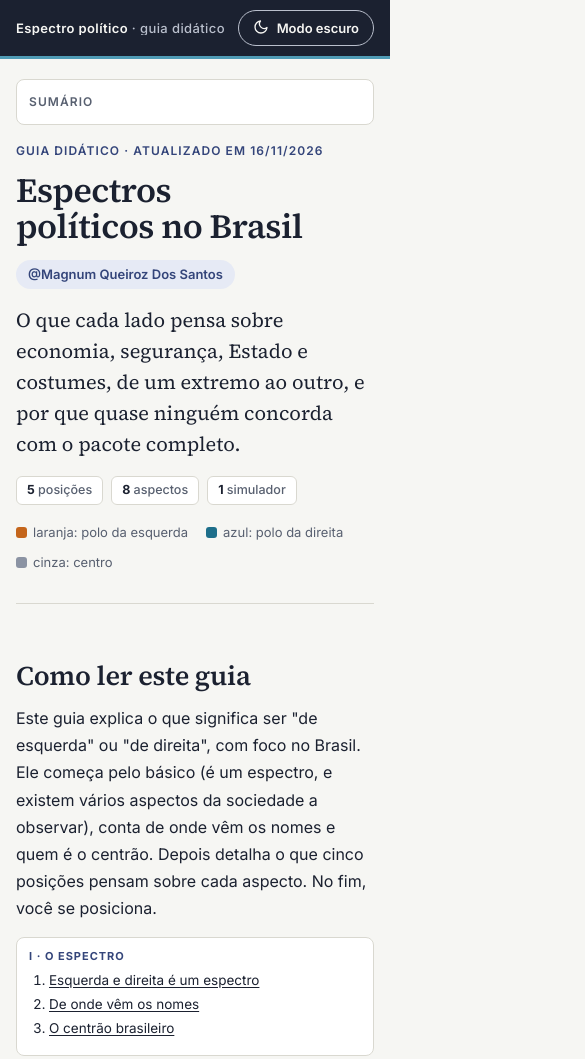
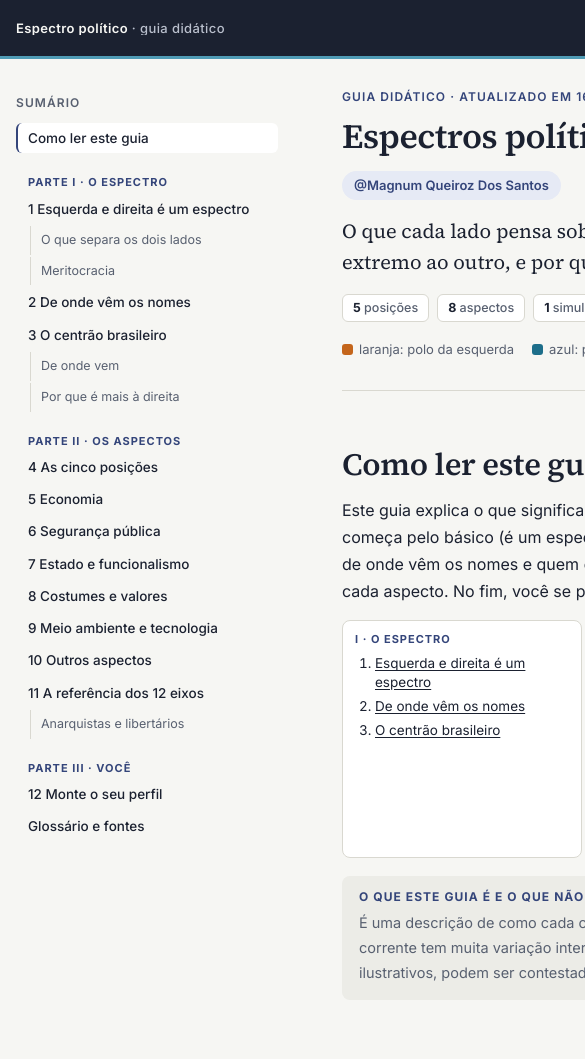
Before and after one commit to m-gnum/guia-espectros-politicos-brasil, a plain HTML site: page index.html in a window 390 px wide. Shown: the top 1059 px of the page, 585 px wide, since content can reach past the window. Drawn offline with Linux system fonts and the light colour scheme.

Commit message:
feat(pages): fixa o layout em desktop, sem adaptação para mobile e tablet
Co-Authored-By: Claude Sonnet 5.5 <noreply@anthropic.com>

```diff
--- a/index.html
+++ b/index.html
@@ -2,7 +2,7 @@
 <html lang="pt-BR">
 <head>
 <meta charset="utf-8">
-<meta name="viewport" content="width=device-width, initial-scale=1">
+<meta name="viewport" content="width=1280">
 <meta name="description" content="Guia didático do espectro esquerda-direita com foco no Brasil: história, centrão, meritocracia, cinco posições, aspecto por aspecto e um simulador de perfil.">
 <title>Espectro político brasileiro</title>
 <link rel="preconnect" href="https://fonts.googleapis.com">
@@ -50,6 +50,7 @@
   color-scheme:dark;
 }
 *{box-sizing:border-box}
+body{min-width:1180px}
 html{scroll-behavior:smooth;scroll-padding-top:72px}
 @media (prefers-reduced-motion:reduce){html{scroll-behavior:auto}}
 body{background:var(--bg);color:var(--fg);font:16px/1.7 var(--f-body);margin:0}
@@ -217,18 +218,6 @@ details.gloss dt{font-weight:700;color:var(--accent-ink);margin-top:10px}
 details.gloss dd{margin:2px 0 0;font-size:14.5px}
 .sources li{font-size:13.5px}
 
-@media (max-width:900px){
-  .shell{grid-template-columns:minmax(0,1fr);gap:20px;padding-block:20px 72px}
-  nav.toc{position:static;max-height:none;border:1px solid var(--line);border-radius:8px;padding:6px 12px;background:var(--surface)}
-  nav.toc summary{padding:10px 0}
-  .map{grid-template-columns:1fr}
-  h2{font-size:27px}
-}
-@media (max-width:560px){
-  ol.timeline li{grid-template-columns:1fr;gap:4px}
-  .rail,.rail-ends{grid-template-columns:1fr;gap:6px}
-  .rail-ends div{margin-inline:9px}
-}
 </style>
 </head>
 <body>
@@ -713,7 +702,7 @@ details.gloss dd{margin:2px 0 0;font-size:14.5px}
   btn.addEventListener('click',function(){ var next=root.getAttribute('data-theme')==='dark'?'light':'dark'; apply(next); try{localStorage.setItem('espectro-theme',next)}catch(e){} });
 
   /* sumário: recolhido no celular, seção atual em destaque */
-  var det=document.getElementById('toc-details'), mq=window.matchMedia('(max-width:900px)');
+  var det=document.getElementById('toc-details'), mq=window.matchMedia('(max-width:0px)');
   if(mq.matches){ det.open=false; }
   var links=[].slice.call(document.querySelectorAll('nav.toc a')), map={};
   links.forEach(function(a){ map[a.getAttribute('href').slice(1)]=a; a.addEventListener('click',function(){ if(mq.matches) det.open=false; }); });
```
